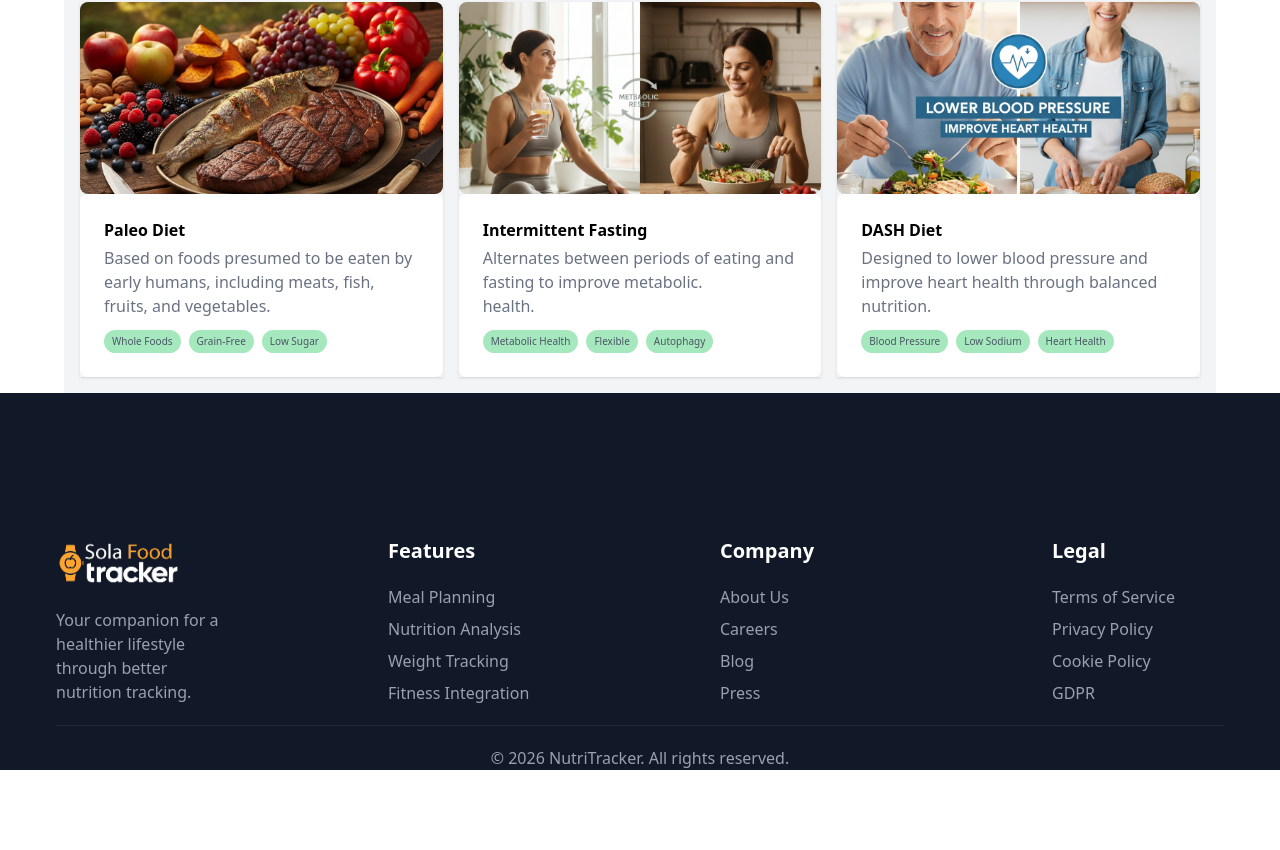
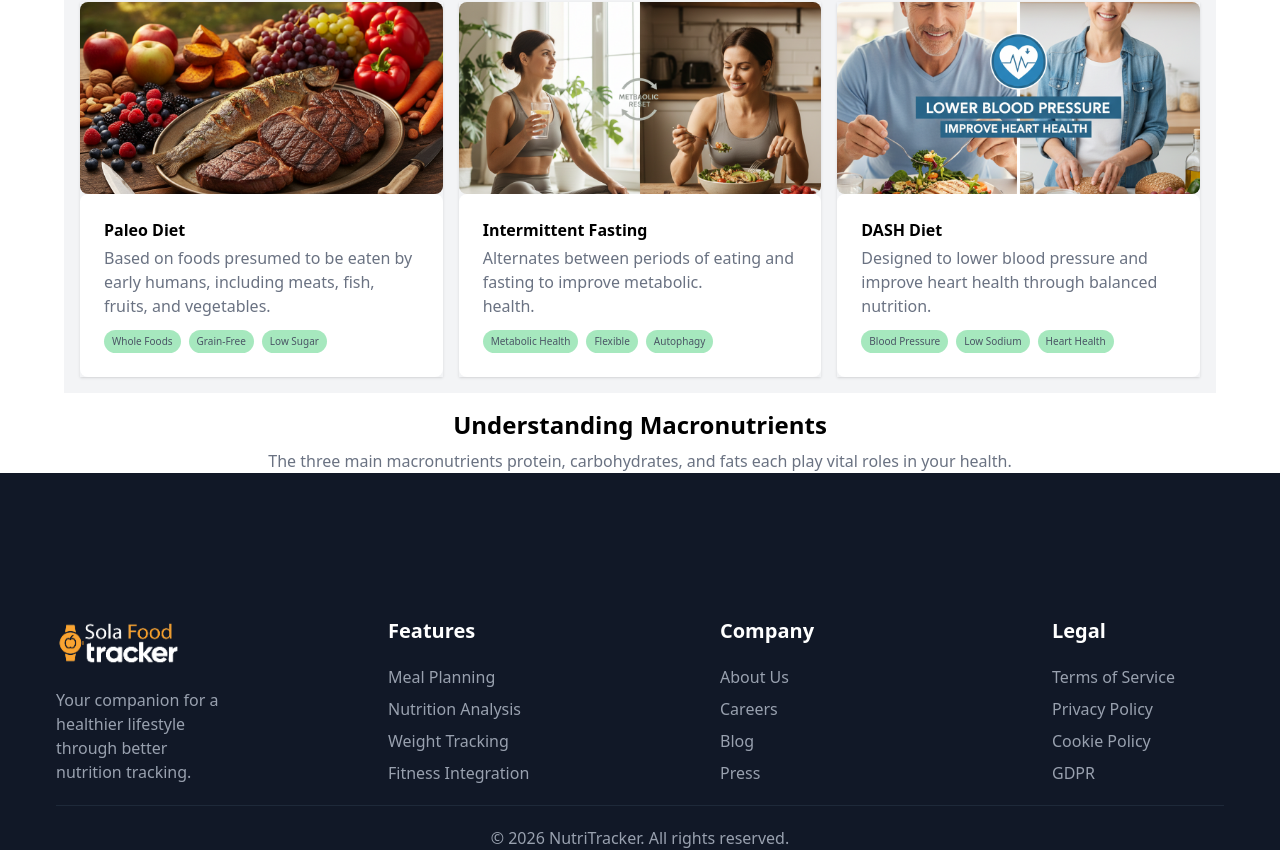
Before and after one commit to Abdalla-00/-Weight-Loss, a React (Vite) app: page /Nutrition in a window 1280 px wide. Shown: the part 1112-1962 px from the top of the page. Before the commit the page ends 1882 px from the top, so only its background shows below. Built offline with nearby package versions, Linux system fonts and the light colour scheme.

Commit message:
start new component with dynamic title

```diff
--- a/src/Pages/Nutrition.jsx
+++ b/src/Pages/Nutrition.jsx
@@ -1,6 +1,7 @@
 import React from "react";
 import NutritionDescrip from "../components/NutritionDescrip";
 import Popular from "../components/Popular";
+import Understanding from "../components/Understanding";
 
 const Nutrition = () => {
   return (
@@ -8,6 +9,7 @@ const Nutrition = () => {
       <NutritionDescrip />
       <div className="max-w-6xl mx-auto">
         <Popular />
+        <Understanding/>
       </div>
     </div>
   );
--- a/src/components/Popular.jsx
+++ b/src/components/Popular.jsx
@@ -2,7 +2,7 @@ import React from "react";
 import { popular } from "../data/weightLossTips";
 
 const Popular = () => {
-  console.log(popular)
+  // console.log(popular)
   return (
     <div className="mt-11 bg-gray-100 p-4">
       <div className="text-center">
@@ -16,7 +16,7 @@ const Popular = () => {
       <div className="grid grid-cols-1 md:grid-cols-2 lg:grid-cols-3 mt-3 gap-4">
           {popular.map((product,index)=>{
              return (
-              <div className="shadow-sm hover:shadow-2xl cursor-pointer transition duration-300 ease-in-out whitespace-pre-line">
+              <div key={index} className="shadow-sm hover:shadow-2xl cursor-pointer transition duration-300 ease-in-out whitespace-pre-line">
                   <img className="h-48 w-full object-cover rounded-lg " src={product.image} alt="" />
                   <div className="bg-white p-6 rounded-lg">
                     <h1 className="font-bold hover:text-[#22C55E] inline transition duration-300 ease-in-out">{product.title}</h1>
--- /dev/null
+++ b/src/components/Subtitle.jsx
@@ -0,0 +1,14 @@
+import React from "react";
+
+const Subtitle = ({title,description}) => {
+  return (
+    <div className="text-center">
+      <h1 className="text-2xl font-bold">{title}</h1>
+      <p className="text-gray-500 mt-2">
+        {description}
+      </p>
+    </div>
+  );
+};
+
+export default Subtitle;
--- /dev/null
+++ b/src/components/Understanding.jsx
@@ -0,0 +1,17 @@
+import React from "react";
+import Subtitle from "./Subtitle";
+
+const Understanding = () => {
+  return (
+    <div className="mt-4">
+      <Subtitle
+        title={"Understanding Macronutrients"}
+        description={
+          "The three main macronutrients protein, carbohydrates, and fats each play vital roles in your health."
+        }
+      />
+    </div>
+  );
+};
+
+export default Understanding;
```
